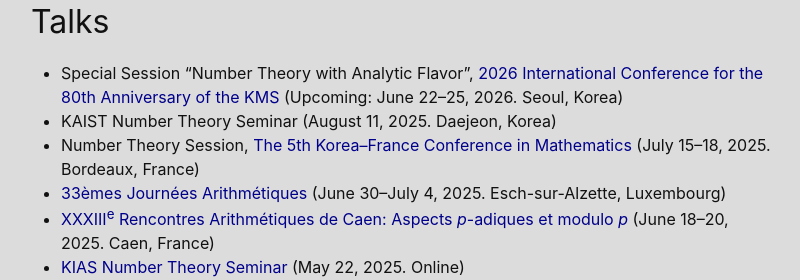
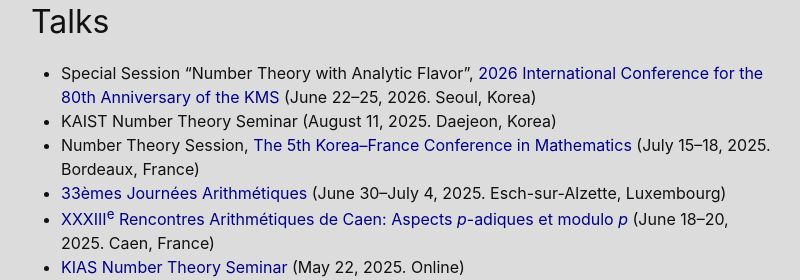
Before and after one commit to hojin-kim/academic-homepage, a Jekyll site: the page built from index.md, in a window 1280 px wide and 900 px high, scrolled down 1584 px. Shown: the part 173-453 px from the top of the window, without its empty margins (239-1039 px from the left). Built offline with Jekyll 4.4.1, drawn with Linux system fonts in a browser that asks for light colours.

Commit message:
KMS 2026 talk

```diff
--- a/index.md
+++ b/index.md
@@ -61,7 +61,7 @@
   </div>
 
 ## Talks
-  * Special Session "Number Theory with Analytic Flavor", [2026 International Conference for the 80th Anniversary of the KMS](https://www.kms.or.kr/conference/meeting/?period=91) (Upcoming: June 22–25, 2026. Seoul, Korea)
+  * Special Session "Number Theory with Analytic Flavor", [2026 International Conference for the 80th Anniversary of the KMS](https://www.kms.or.kr/conference/meeting/?period=91) (June 22–25, 2026. Seoul, Korea)
   * KAIST Number Theory Seminar (August 11, 2025. Daejeon, Korea)
   * Number Theory Session, [The 5th Korea–France Conference in Mathematics](https://www.math.u-bordeaux.fr/~pthieull/LIA/Events/2025) (July 15–18, 2025. Bordeaux, France)
   * [33èmes Journées Arithmétiques](https://www.uni.lu/fstm-en/conferences/ja25/) (June 30–July 4, 2025. Esch-sur-Alzette, Luxembourg)
```
